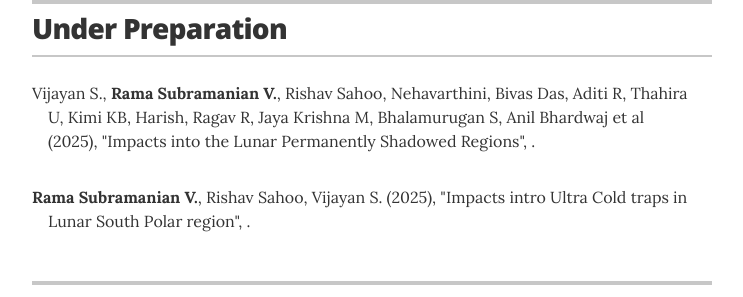
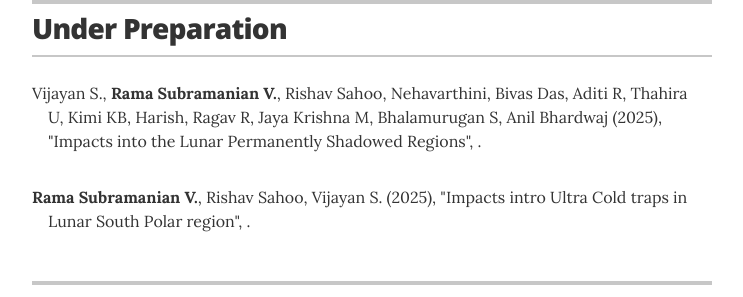
Before and after one commit to rasnv/rasnv.github.io, a Jekyll site: the page built from index.html, in a window 1280 px wide and 900 px high, scrolled down 1327 px. Shown: the part 177-474 px from the top of the window, without its empty margins (268-1011 px from the left). Built offline with Jekyll 4.4.1, drawn with Linux system fonts in a browser that asks for light colours.

```diff
--- a/_data/underprep.yml
+++ b/_data/underprep.yml
@@ -7,7 +7,7 @@
 #  pages: Under-preparation
 
 - title: 'Impacts into the Lunar Permanently Shadowed Regions'
-  authors: 'Vijayan S., <b>Rama Subramanian V.</b>, Rishav Sahoo, Nehavarthini, Bivas Das, Aditi R, Thahira U, Kimi KB, Harish, Ragav R, Jaya Krishna M, Bhalamurugan S, Anil Bhardwaj et al'
+  authors: 'Vijayan S., <b>Rama Subramanian V.</b>, Rishav Sahoo, Nehavarthini, Bivas Das, Aditi R, Thahira U, Kimi KB, Harish, Ragav R, Jaya Krishna M, Bhalamurugan S, Anil Bhardwaj'
 #  journal: Icarus
 #  volume: 128
   year: 2025
```
